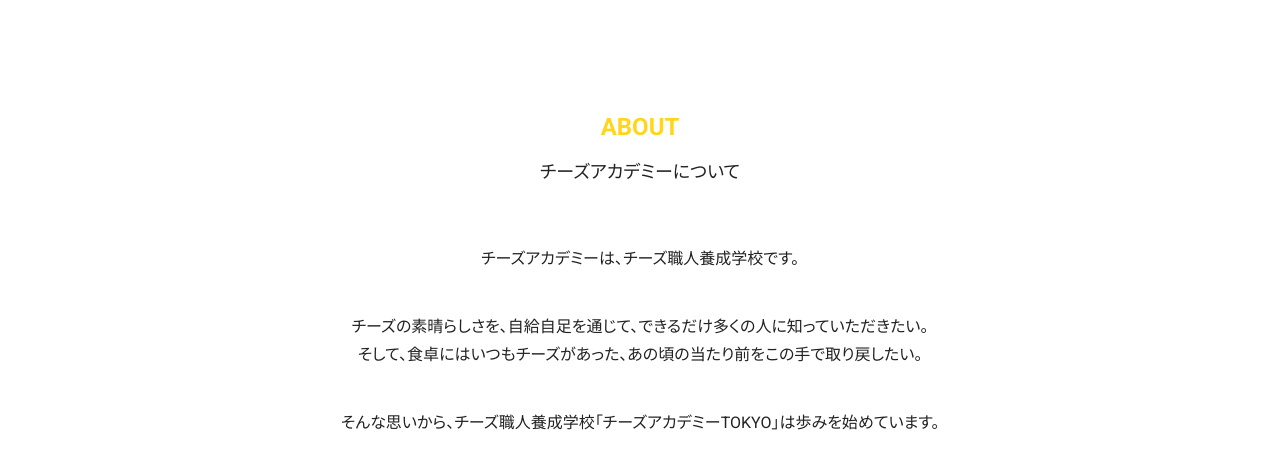
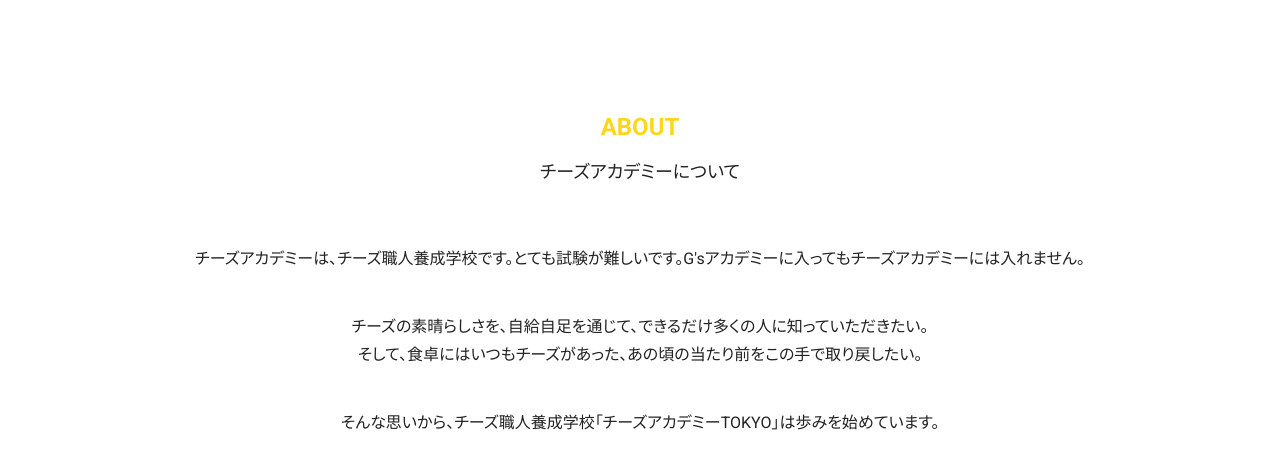
Before and after one commit to yoheiMune/lab9-cheese, a plain HTML site: page index.html in a window 1280 px wide. Shown: the part 587-1061 px from the top of the page. Drawn offline with nearby package versions, Linux system fonts and the light colour scheme.

Commit message:
説明に、入学の難しさを追加

```diff
--- a/index.html
+++ b/index.html
@@ -44,7 +44,7 @@
 	<div class="layout-a">
 		<h2 class="title title__yellow">About<span class="title__ja">チーズアカデミーについて</span></h2>
 		<div class="sentence">
-			<p class="paragraph">チーズアカデミーは、チーズ職人養成学校です。</p>
+			<p class="paragraph">チーズアカデミーは、チーズ職人養成学校です。とても試験が難しいです。G'sアカデミーに入ってもチーズアカデミーには入れません。</p>
 			<p class="paragraph">チーズの素晴らしさを、自給自足を通じて、できるだけ多くの人に知っていただきたい。<br>
 		そして、食卓にはいつもチーズがあった、あの頃の当たり前をこの手で取り戻したい。</p>
 			<p class="paragraph">そんな思いから、チーズ職人養成学校「チーズアカデミーTOKYO」は歩みを始めています。</p>
```
